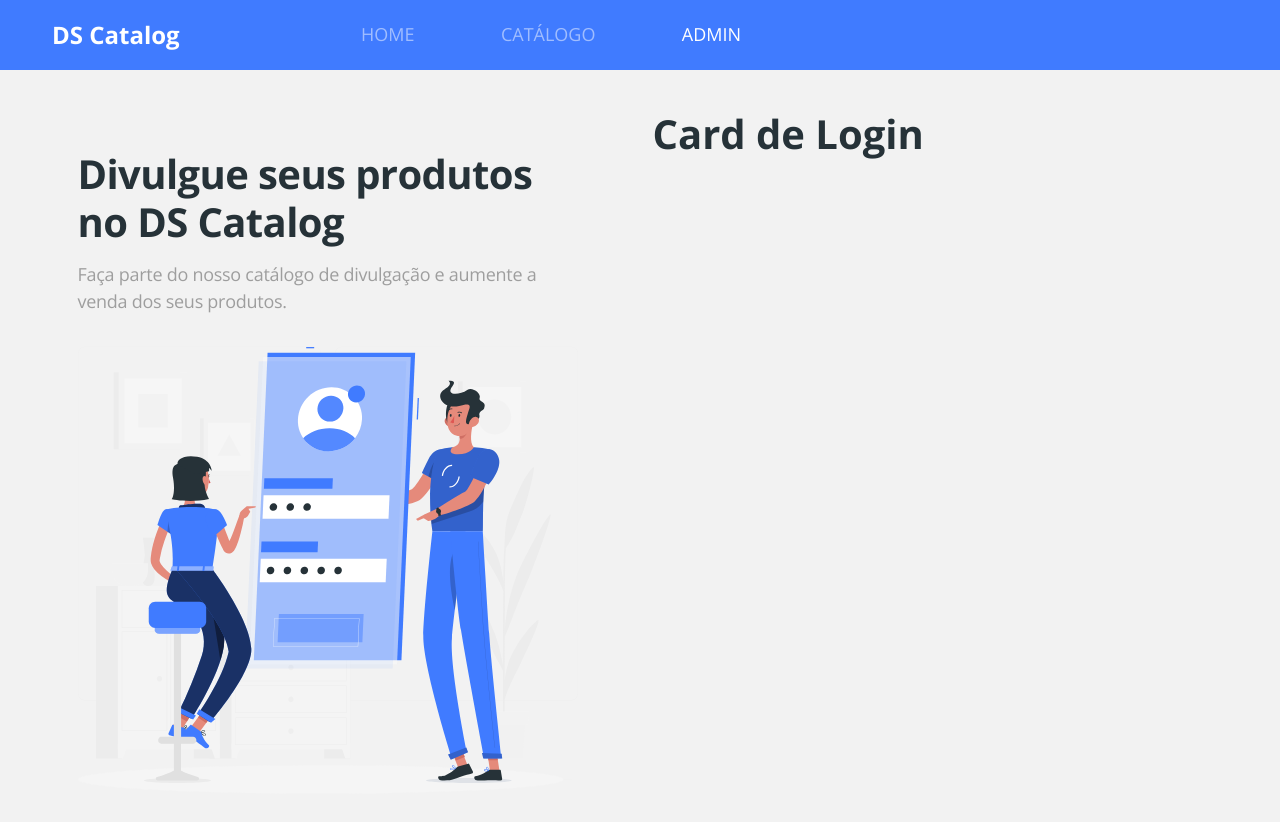
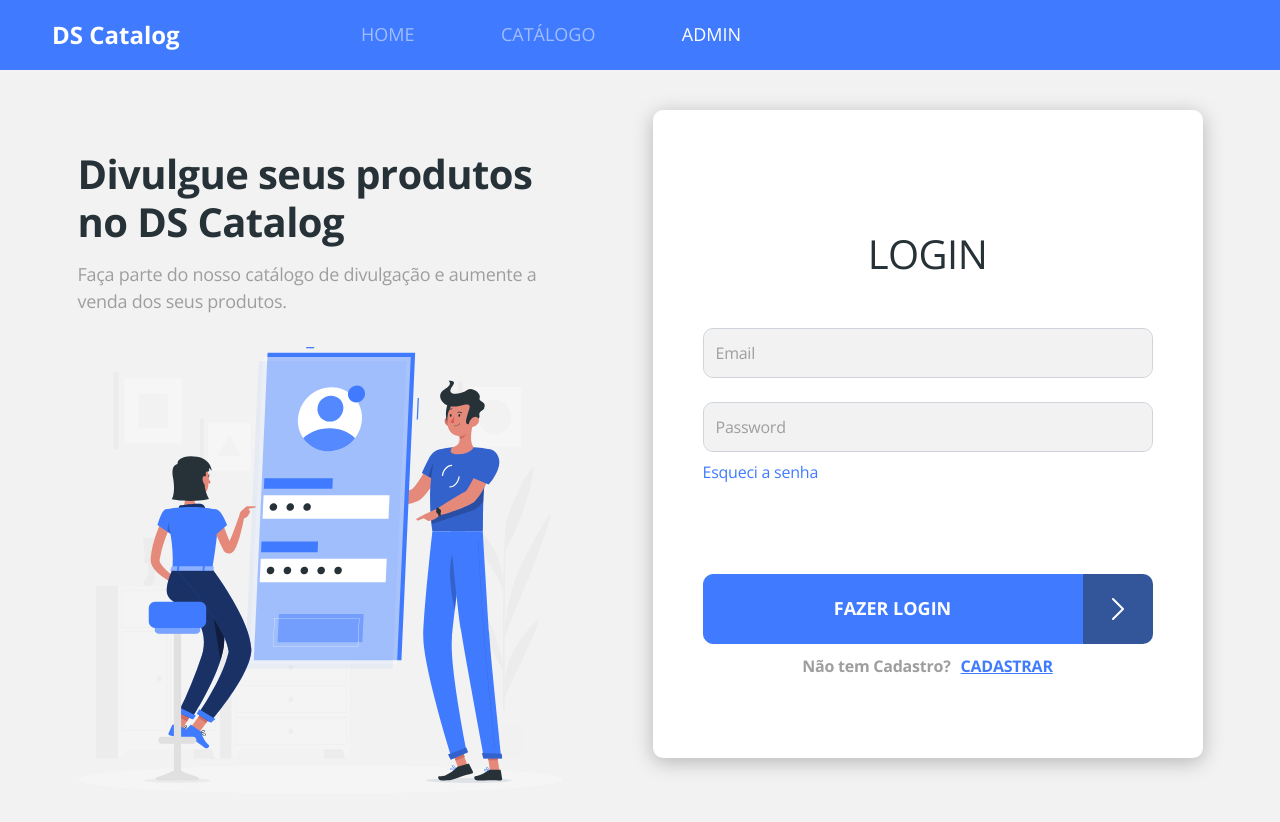
Before and after one commit to WallaceSantosdeOliveira/DSCatalog, a React (Create React App) app in the folder frontweb1/: page /admin/auth/login in a window 1280 px wide. Shown: the top 822 px of the page. Built offline with nearby package versions, Linux system fonts and the light colour scheme; no server answers.

Commit message:
Login card styling

```diff
--- a/frontweb1/src/App.css
+++ b/frontweb1/src/App.css
@@ -20,3 +20,16 @@ a, a:hover {
     box-shadow: 0px 4px 20px rgba(0, 0, 0, 0.25);
     border-radius: 10px;
   }
+
+
+  .base-input {
+    border-radius: 10px;
+    font-size: 1em;
+    letter-spacing: -0.015em;
+    color: #263238;
+    height: 50px;
+  }
+
+  .base-input::placeholder {
+    color: #9E9E9E;
+  }
--- a/frontweb1/src/components/ButtonIcon/styles.css
+++ b/frontweb1/src/components/ButtonIcon/styles.css
@@ -3,7 +3,7 @@
 }
 
 .btn-container button {
-
+    width: calc(100% - 50px);
     border-radius: 10px 0 0 10px;
 }
 
@@ -31,6 +31,11 @@
         height: 70px;
     }
 
+    .btn-container button {
+        width: calc(100% - 70px);
+
+    }
+
     .btn h6 {
         font-size: 18px;
     }
--- /dev/null
+++ b/frontweb1/src/pages/Admin/Auth/Login/index.tsx
@@ -0,0 +1,44 @@
+import { Link } from 'react-router-dom';
+import ButtonIcon from 'components/ButtonIcon';
+
+import './styles.css';
+
+const Login = () => {
+  return (
+    <div className="base-card login-card">
+      <h1>LOGIN</h1>
+      <form>
+        <div className="mb-4">
+          <input
+            type="text"
+            className="form-control base-input"
+            placeholder="Email"
+            name="username"
+          />
+        </div>
+        <div className="mb-2">
+          <input
+            type="password"
+            className="form-control base-input "
+            placeholder="Password"
+            name="password"
+          />
+        </div>
+        <Link to="/admin/auth/recover" className="login-link-recover">
+          Esqueci a senha
+        </Link>
+        <div className="login-submit">
+          <ButtonIcon text="Fazer login" />
+        </div>
+        <div className="signup-container">
+          <span className="not-registered">Não tem Cadastro?</span>
+          <Link to="/admin/auth/register" className="login-link-register">
+            CADASTRAR
+          </Link>
+        </div>
+      </form>
+    </div>
+  );
+};
+
+export default Login;
--- /dev/null
+++ b/frontweb1/src/pages/Admin/Auth/Login/styles.css
@@ -0,0 +1,57 @@
+.login-card {
+    padding: 20px;
+    font-size: 16px;
+}
+
+.login-card h1 {
+    font-size: 2.5em;
+    font-weight: normal;
+    text-align: center;
+    letter-spacing: -0.015em;
+    color: #263238;
+    text-transform: uppercase;
+    margin-top: 70px;
+    margin-bottom: 50px;
+}
+
+  .login-link-recover {
+    font-size: 1em;
+    letter-spacing: -0.015em;
+    color: #407bff;
+    display: block;
+    margin-bottom: 90px;
+  }
+
+  .login-link-register {
+    font-weight: bold;
+    font-size: 1em;
+    text-align: center;
+    letter-spacing: -0.015em;
+    text-decoration-line: underline;
+    color: #407bff;
+    margin-left: 10px;
+  }
+
+  .login-submit {
+    margin-bottom: 10px;
+  }
+
+  .not-registered {
+    font-weight: bold;
+    font-size: 1em;
+    text-align: center;
+    letter-spacing: -0.015em;
+    color: #9e9e9e;
+  }
+
+  .signup-container {
+    text-align: center;
+    margin-bottom: 30px;
+  }
+
+
+  @media (min-width: 576px) {
+    .login-card {
+        padding: 50px;
+    }
+  }
--- a/frontweb1/src/pages/Admin/Auth/index.tsx
+++ b/frontweb1/src/pages/Admin/Auth/index.tsx
@@ -1,5 +1,6 @@
 import { ReactComponent as AuthImage } from 'assets/images/auth-image.svg';
 import { Route, Switch } from 'react-router-dom';
+import Login from './Login';
 import './styles.css';
 const Auth = () => {
 
@@ -15,7 +16,7 @@ const Auth = () => {
          <div className="auth-form-container">
            <Switch>
              <Route path="/admin/auth/login">
-               <h1>Card de Login</h1>
+               <Login />
              </Route>
 
              <Route path="/admin/auth/signup">
```
